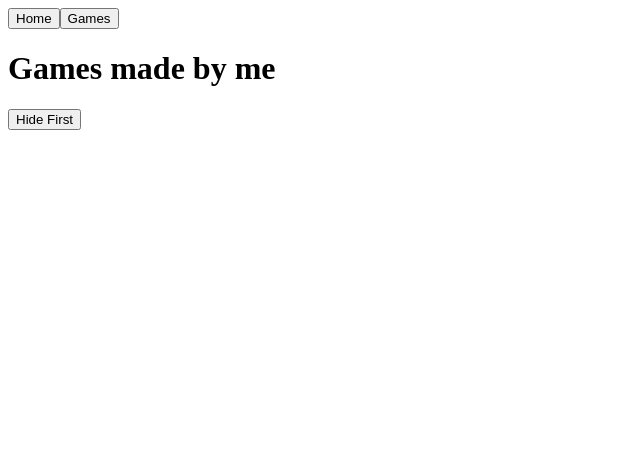
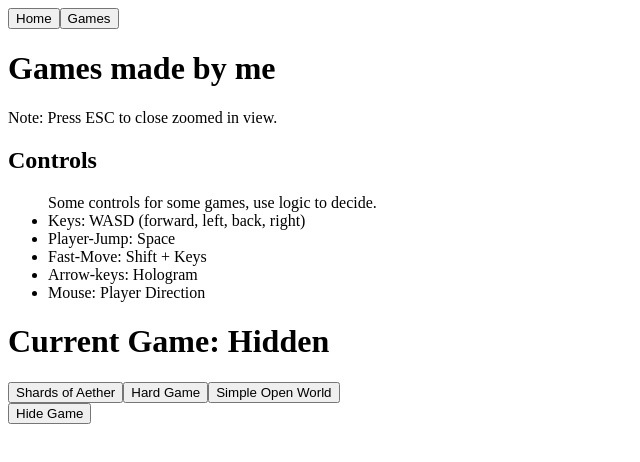
Before and after one commit to madhurrathod/Personal-Game-Dev-Website, a React (Vite) app in the folder website/: page / in a window 1280 px wide. Both pictures are taken after a click on the button "Games". Shown: the top 462 px of the page, without its empty margins (0-640 px from the left). Built offline with nearby package versions, Linux system fonts and the light colour scheme.

Commit message:
added second and third game

```diff
--- a/website/src/components/games.jsx
+++ b/website/src/components/games.jsx
@@ -1,25 +1,41 @@
 import { useState } from "react"
 
 export const Games = ()=>{
-    const [gameOne,sestGameOne] = useState(false)
-    const [currentGame, setCurrentGame] = useState("")
-    const change = ()=>{
-
-        setCurrentGame(gameOne?<iframe frameborder="0"
-        src="https://itch.io/embed-upload/12912470?color=c0fca1"
-        allowfullscreen="" width="640" height="380">
-        <a href="https://madhurrathod.itch.io/parkour">Play Parkour-Prototype on itch.io</a>
-        </iframe>:"")
-    }
+    const [currentGame, setCurrentGame] = useState("Hidden")
+    const [showGame,setShowGame]=useState("")
 
     return (
         <>
-        <h1>{gameOne}</h1>
-        {currentGame}
+        <h1>Current Game: {currentGame}</h1>
         <button onClick={()=>{{
-            sestGameOne(!gameOne)
-            change()
-            }}}>{gameOne?"Show First":"Hide First"}</button>
+            setCurrentGame("Shards of Aether")
+            setShowGame(
+            <iframe frameborder="0" src="https://itch.io/embed-upload/12200263?color=91d4fd" allowfullscreen="" width="640" height="380"><a href="https://madhurrathod.itch.io/shards-of-aether-webgl-build">Play Shards of Aether on itch.io</a></iframe>
+            )
+            }}}>Shards of Aether</button>
+
+        <button onClick={()=>{{
+            setCurrentGame("Gravity Shift -Hologram")
+            setShowGame(
+            <iframe frameborder="0" src="https://itch.io/embed-upload/13535590?color=8bacd5" allowfullscreen="" width="640" height="380"><a href="https://madhurrathod.itch.io/gravity-flip-maze-runner">Play Gravity-Flip-Maze-Runner on itch.io</a></iframe>
+            )
+        }}}>Hard Game</button>
+
+        <button onClick={()=>{{
+            setCurrentGame("Basic Open World")
+            setShowGame(
+            <iframe frameborder="0" src="https://itch.io/embed-upload/13180318?color=f8a1e4" allowfullscreen="" width="640" height="380"><a href="https://madhurrathod.itch.io/open-world-in-1-hr">Play Open World in 1hr on itch.io</a></iframe>
+            )
+        }}}>Simple Open World</button>
+
+
+        <div>{showGame}</div>
+
+        <button onClick={()=>{
+            setShowGame("")
+            setCurrentGame("Hidden")
+            // change()
+        }}>Hide Game</button>
         </>
 
     )
--- a/website/src/projects.jsx
+++ b/website/src/projects.jsx
@@ -3,6 +3,20 @@ export const Projects = ()=>{
     return (
     <>
         <h1>Games made by me</h1>
+        <p>Note: Press ESC to close zoomed in view.
+
+       <h2>Controls</h2>
+        <ul>
+        Some controls for some games, use logic to decide.
+            <li>Keys: WASD (forward, left, back, right)</li>
+            <li>Player-Jump: Space</li>
+            <li>Fast-Move: Shift + Keys</li>
+            <li>Arrow-keys: Hologram</li>
+            <li>Mouse: Player Direction</li>
+        </ul>
+
+
+        </p>
         <Games />
 
     </>
```
